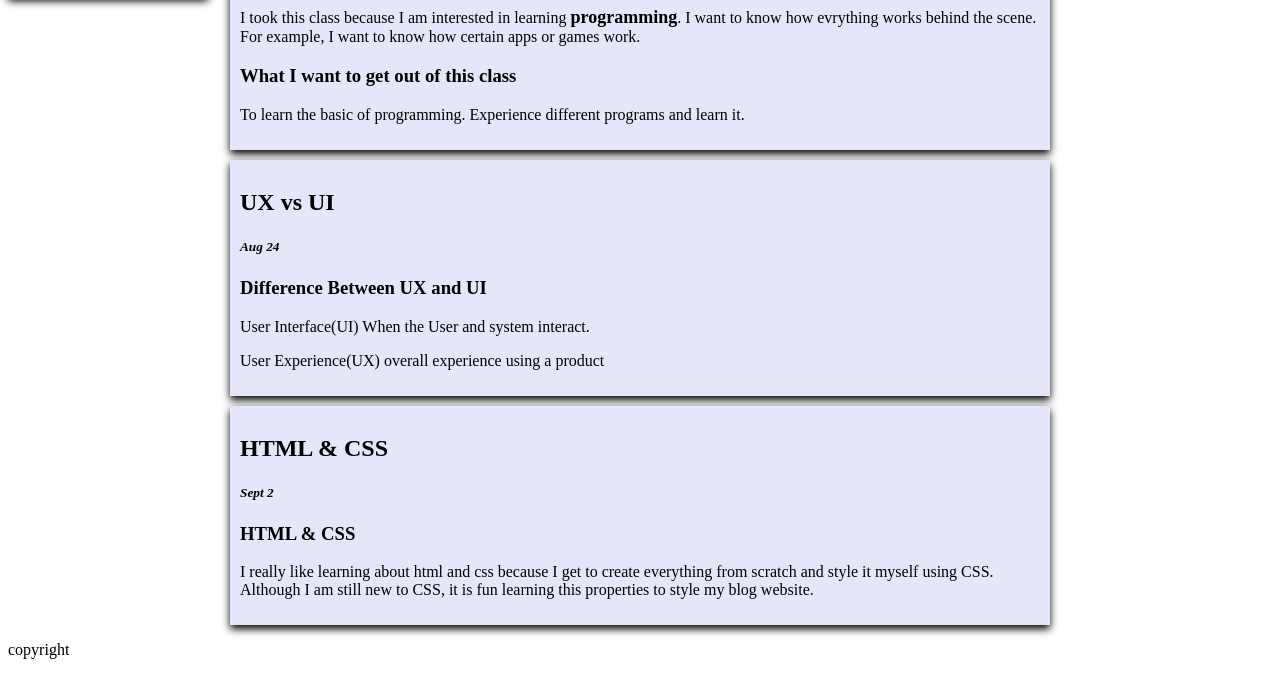
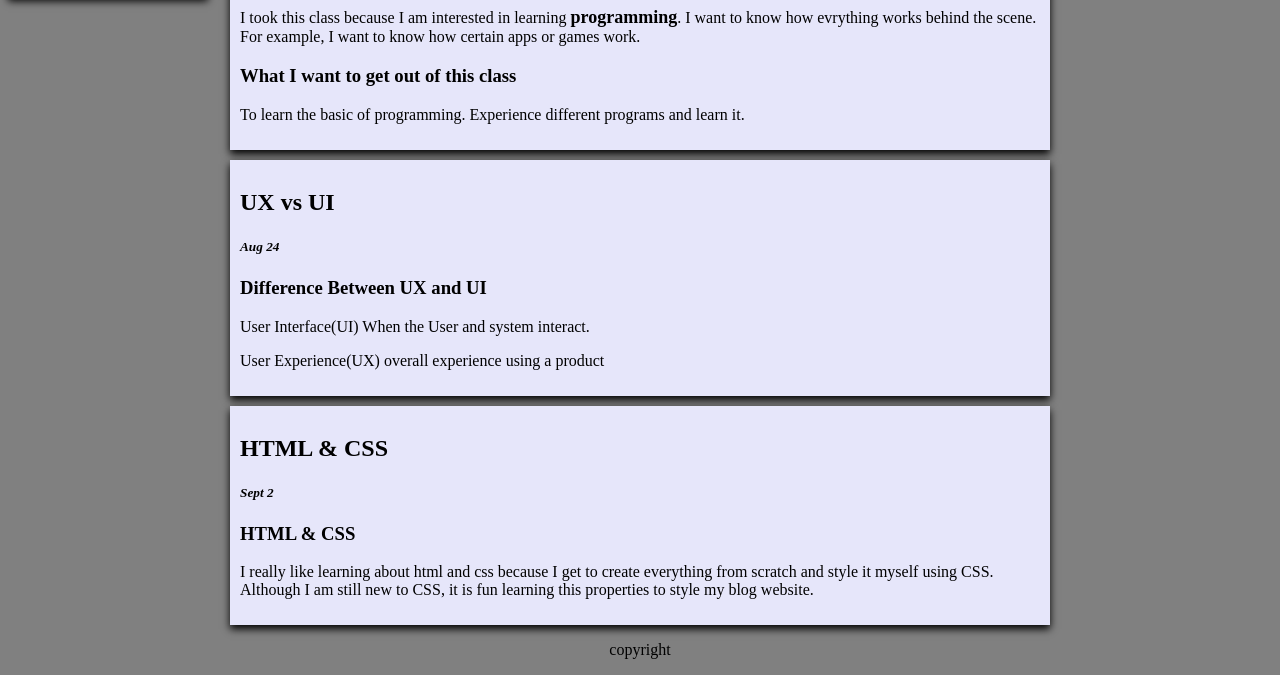
Before and after one commit to JustBacon/JOURNAL, a plain HTML site: page index.html in a window 1280 px wide. Shown: the part 341-1016 px from the top of the page. Drawn offline with Linux system fonts and the light colour scheme.

Commit message:
updated 9/9/16

```diff
--- a/index.html
+++ b/index.html
@@ -7,7 +7,7 @@
 		<link rel="stylesheet" type="text/css" href="css/style.css">
 	</head>
 
-	<body bgcolor="">
+	<body bgcolor="grey">
 		<HEADER>
 			<center id="thekine">
 
@@ -68,7 +68,7 @@
 		</div>
 	</body>
 	<footer>
-		<p>copyright</p>
+		<center><p>copyright</p></center>
 	</footer>
 
 </html>
```
